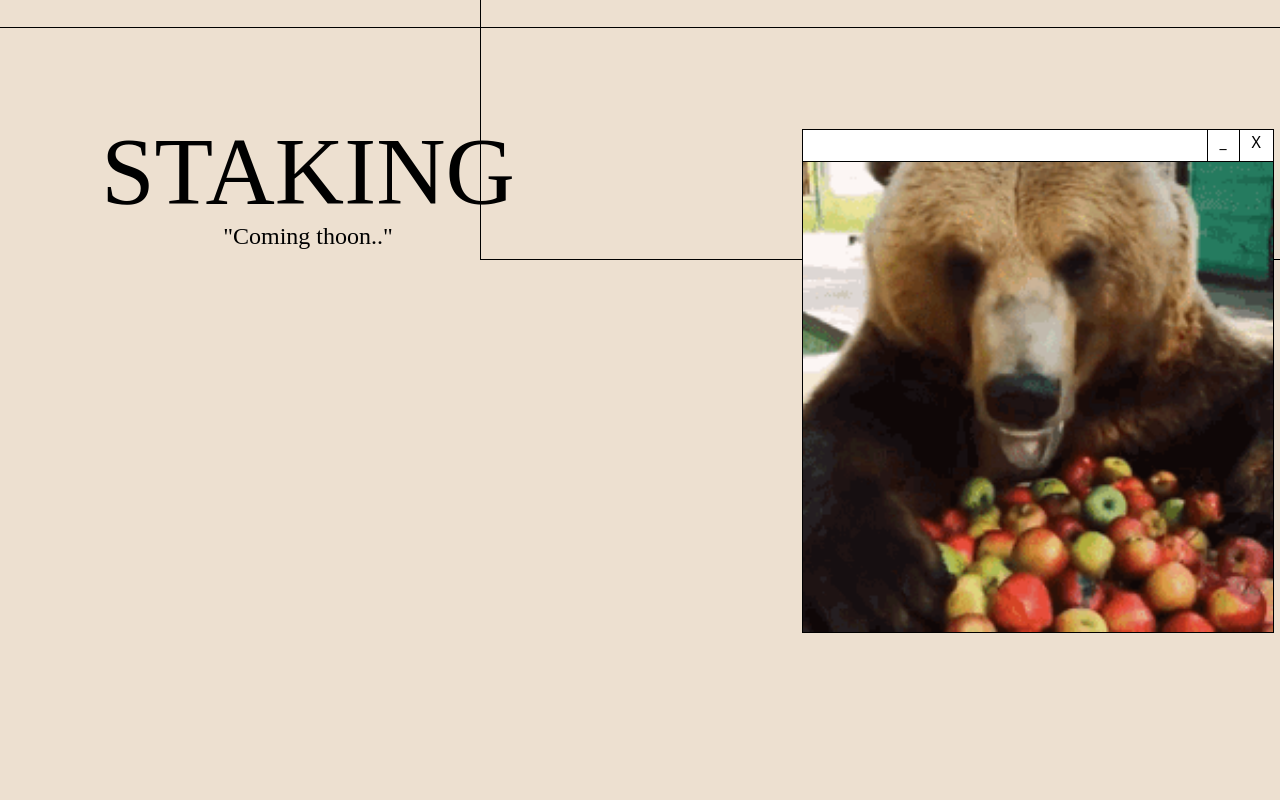
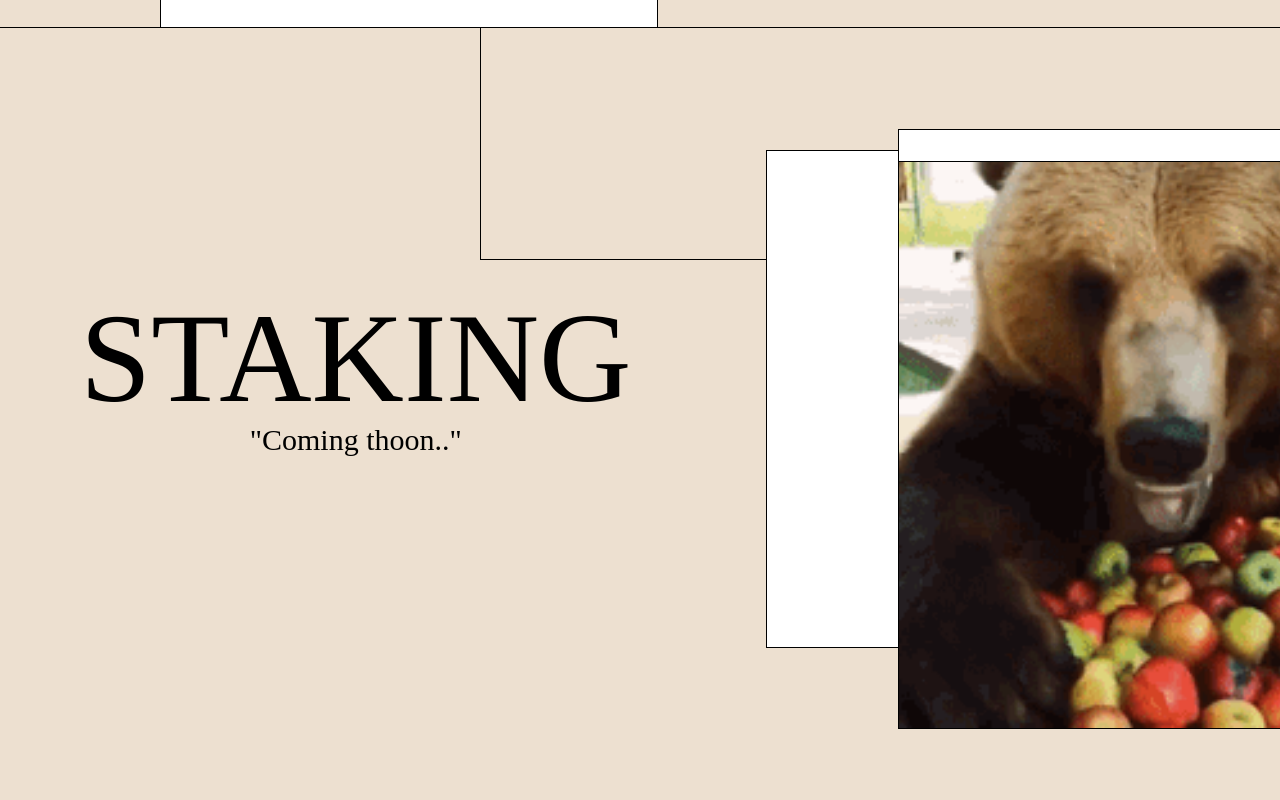
Before and after one commit to DvaeFroot/bera.casino-client, a Nuxt app: page / in a window 1280 px wide. Shown: the part 740-1540 px from the top of the page. Built offline with nearby package versions, Linux system fonts and the light colour scheme.

Commit message:
updated: Utility.vue
Added stacked box on gif frames

```diff
--- a/components/Utility.vue
+++ b/components/Utility.vue
@@ -5,15 +5,17 @@
      <div class="absolute left-[400px] top-[64px] h-[300px] w-[1200px] border border-black -z-0 "></div>
     <div class="absolute left-[-700px] top-[400px] h-[300px] w-[1200px] border border-black -z-0"></div>
     <div class="absolute right-[-400px] bottom-[-200px] h-[300px] w-[1200px] border border-black -z-0"></div>
-
-
+    <!-- Box background for the bear GIF -->
+    <div class="absolute z-1 box-content w-[400px] h-[460px] bottom-8 inset-x-[160px]  p-12 border border-black bg-white border-black"></div>
     <!-- First Section -->
     <section class="relative py-16 px-4 md:px-8 border-b border-black lg:mx-auto">
+      <!-- <div class="absolute z-1 box-content max-w-96 h-80 bottom-8 inset-x-20  p-12 border-2 bg-white border-black"></div> -->
+
       <div class="max-w-6xl lg:mx-auto">
         <div class="flex flex-col grid grid-cols-1 md:grid-cols-2 gap-16 items-center lg:mx-auto lg:gap-32">
 
           <!-- GIF Box -->
-          <div class="relative bg-white  border border-black h-84">
+            <div class="relative bg-white  border border-black h-84">
             <!-- rectangle that holds the close and minimize button design -->
             <div class=" border-b border-black bg-white w-full h-8 ">
               <div class="flex flex-row-reverse h-full">
@@ -22,9 +24,15 @@
               </div>
             </div>
 
+
             <!-- GIF file embed - Bear Biking-->
             <img src="/bikingbear.gif" alt="Sample GIF" class="w-full h-auto rounded " />
+            <!--<div class="relative bg-white  border border-black h-84 bottom-3"></div>-->
+
           </div>
+
+
+
 
           <div class="absolute mt-2 ml-2  bg-white  border border-black h-84">
 
@@ -34,7 +42,8 @@
           </div>
 
           <!-- Simple Text Carousel -->
-          <div class=" p-6 max-w-6xl h-auto w-auto border border-black bg-white lg:w-[500px]">
+          <div class=" p-6 max-w-6xl h-auto w-auto border border-black bg-white lg:w-[5
+          00px]">
             <div class="relative h-80 ">
               <transition-group name="fade">
                 <div v-for="(text, index) in carouselTexts" :key="index" v-show="currentIndex === index"
@@ -55,13 +64,15 @@
       <div class="flex content-center pb-[150px] h-full">
         <div class="grid grid-cols-1 md:grid-cols-2 gap-4 content-center ">
 
-          <div>
-            <h1 class="font-[Koulen] text-8xl text-center sm:text-center sm:ml-4">STAKING</h1>
-            <p class="font-[Koulen] text-2xl text-center sm:text-center sm:ml-4">"Coming thoon.."</p>
+          <div class="py-[170px]">
+
+            <h1 class="font-[Koulen] text-9xl text-center sm:text-center sm:ml-4">STAKING</h1>
+            <p class="font-[Koulen] text-3xl text-center sm:text-center sm:ml-4">"Coming thoon.."</p>
           </div>
 
+          <div class="absolute z-1 box-content w-[360px] h-[400px]  top-[90px] right-6  p-12 border border-black bg-white border-black"></div>
 
-          <div class="gif-container md:ml-[250px] md:-my-[160px] border border-black h-auto w-full lg:my-[5px]  ">
+          <div class="relative gif-container md:ml-[250px] md:-my-[160px] border border-black h-auto w-full lg:my-[5px]  ">
             <!-- rectangle that holds the close and minimize button design -->
             <div class="border-b border-black bg-white w-full h-8 ">
               <div class="flex flex-row-reverse h-full">
```
